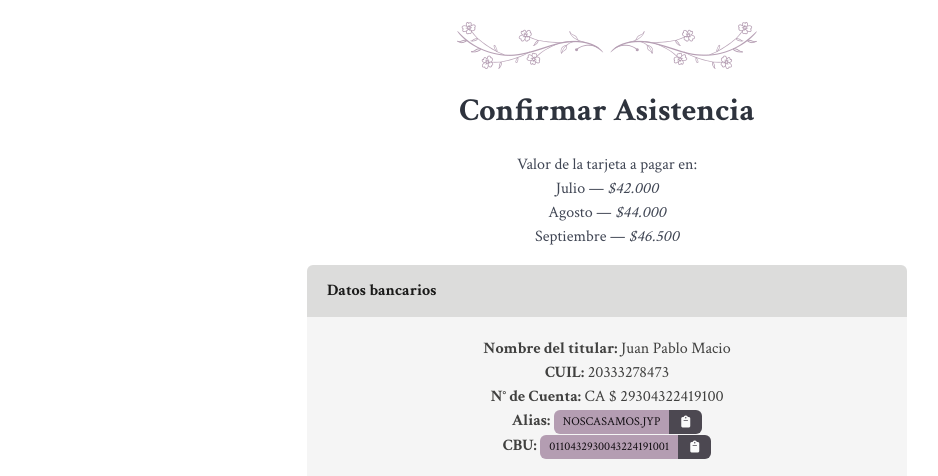
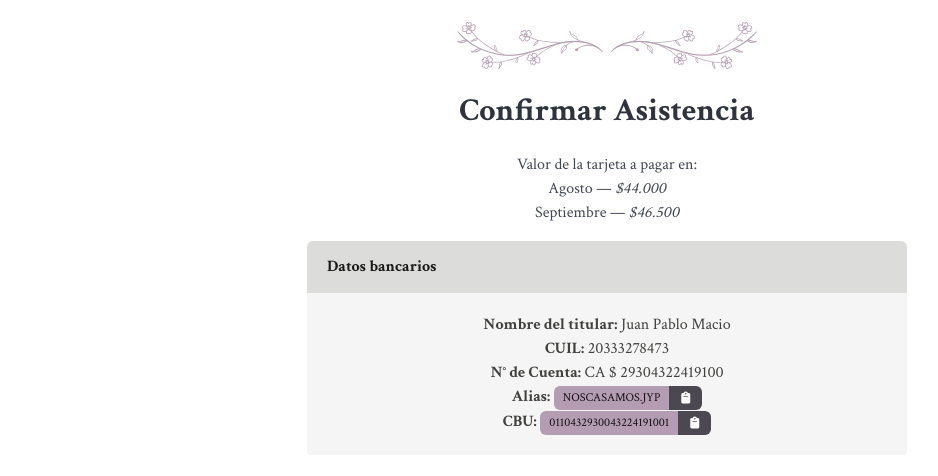
Before and after one commit to judithypablo/judithypablo.github.io, a plain HTML site: page index.html in a window 1280 px wide. Shown: the part 1841-2317 px from the top of the page, without its empty margins (33-971 px from the left). Drawn offline with nearby package versions, Linux system fonts and the light colour scheme; a web font is replaced by a local one.

Commit message:
Eliminar julio

```diff
--- a/index.html
+++ b/index.html
@@ -225,8 +225,6 @@
       <p>
         Valor de la tarjeta a pagar en:
         <br>
-        Julio &mdash; <i>$42.000</i>
-        <br>
         Agosto &mdash; <i>$44.000</i>
         <br>
         Septiembre &mdash; <i>$46.500</i>
```
